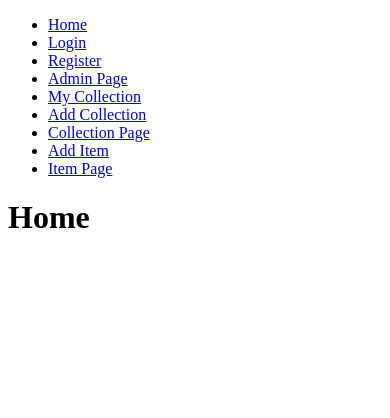
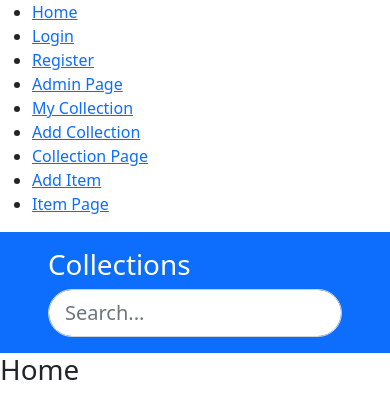
Before and after one commit to 1zboro1/item-collection-app, a React (Create React App) app in the folder client/: page / in a window 390 px wide. Shown: the top 418 px of the page. Built offline with nearby package versions, Linux system fonts and the light colour scheme.

Commit message:
header without hamburger menu

```diff
--- a/client/package.json
+++ b/client/package.json
@@ -3,9 +3,14 @@
   "version": "0.1.0",
   "private": true,
   "dependencies": {
+    "@emotion/react": "^11.10.4",
+    "@emotion/styled": "^11.10.4",
+    "@mui/material": "^5.10.8",
+    "@mui/styles": "^5.10.8",
     "@testing-library/jest-dom": "^5.16.5",
     "@testing-library/react": "^13.4.0",
     "@testing-library/user-event": "^13.5.0",
+    "bootstrap": "^5.2.2",
     "react": "^18.2.0",
     "react-bootstrap": "^2.5.0",
     "react-dom": "^18.2.0",
--- a/client/src/components/Header.js
+++ b/client/src/components/Header.js
@@ -0,0 +1,20 @@
+import { Component } from "react";
+import "bootstrap/dist/css/bootstrap.min.css";
+import { Form, Container, Row, Col } from "react-bootstrap";
+
+export default class Header extends Component {
+  render() {
+    return (
+      <Container className="bg-primary py-3" fluid>
+        <Row className="mx-4">
+          <Col lg={{ span: 2 }}>
+            <h1 className="text-white">Collections</h1>
+          </Col>
+          <Col lg={{ span: 4, offset: 2 }} className="my-auto">
+            <Form.Control size="lg" type="text" placeholder="Search..." style={{borderRadius: "30px 30px 30px 30px"}}/>
+          </Col>
+        </Row>
+      </Container>
+    );
+  }
+}
--- a/client/src/pages/Home.js
+++ b/client/src/pages/Home.js
@@ -1,5 +1,11 @@
 import React from "react";
+import Header from "../components/Header";
 
 export default function Home() {
-  return <h1>Home</h1>
+  return (
+    <>
+      <Header />
+      <h1>Home</h1>
+    </>
+  );
 }
```
Also changed, not shown: client/src/components/HamburgerMenu.js (added), 1 other file (tests, documents, lock files or other folders).
